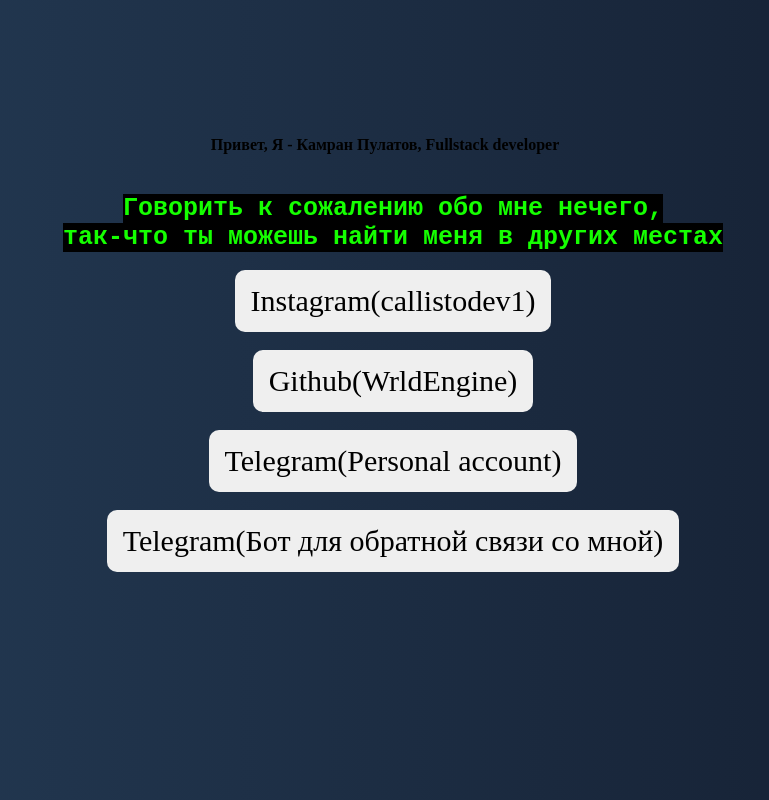
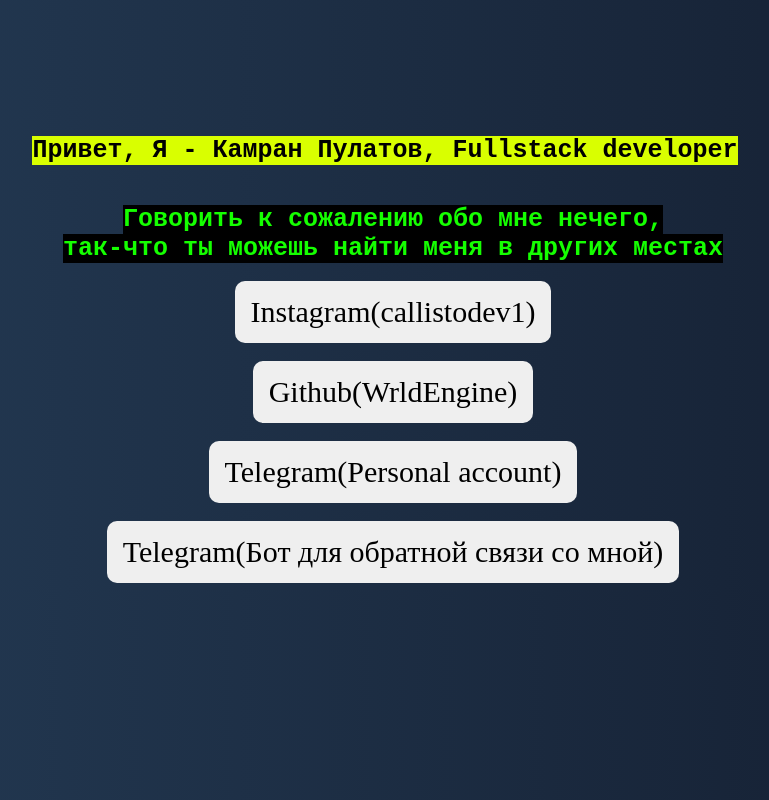
Before and after one commit to WrldEngine/aboutme, a plain HTML site: page index.html in a window 1280 px wide. Shown: the whole page, without its empty margins (247-1016 px from the left). Drawn offline with Linux system fonts and the light colour scheme.

Commit message:
Update design.css

```diff
--- a/design.css
+++ b/design.css
@@ -53,3 +53,9 @@ body {
     background: -webkit-linear-gradient(to right, #243B55, #141E30);  /* Chrome 10-25, Safari 5.1-6 */
     background: linear-gradient(to right, #243B55, #141E30); /* W3C, IE 10+/ Edge, Firefox 16+, Chrome 26+, Opera 12+, Safari 7+ */
 }
+strong {
+    font-size: 25px;
+    color: black;
+    background-color: rgb(217, 255, 0);
+    font-family: 'Courier New';
+}
```
